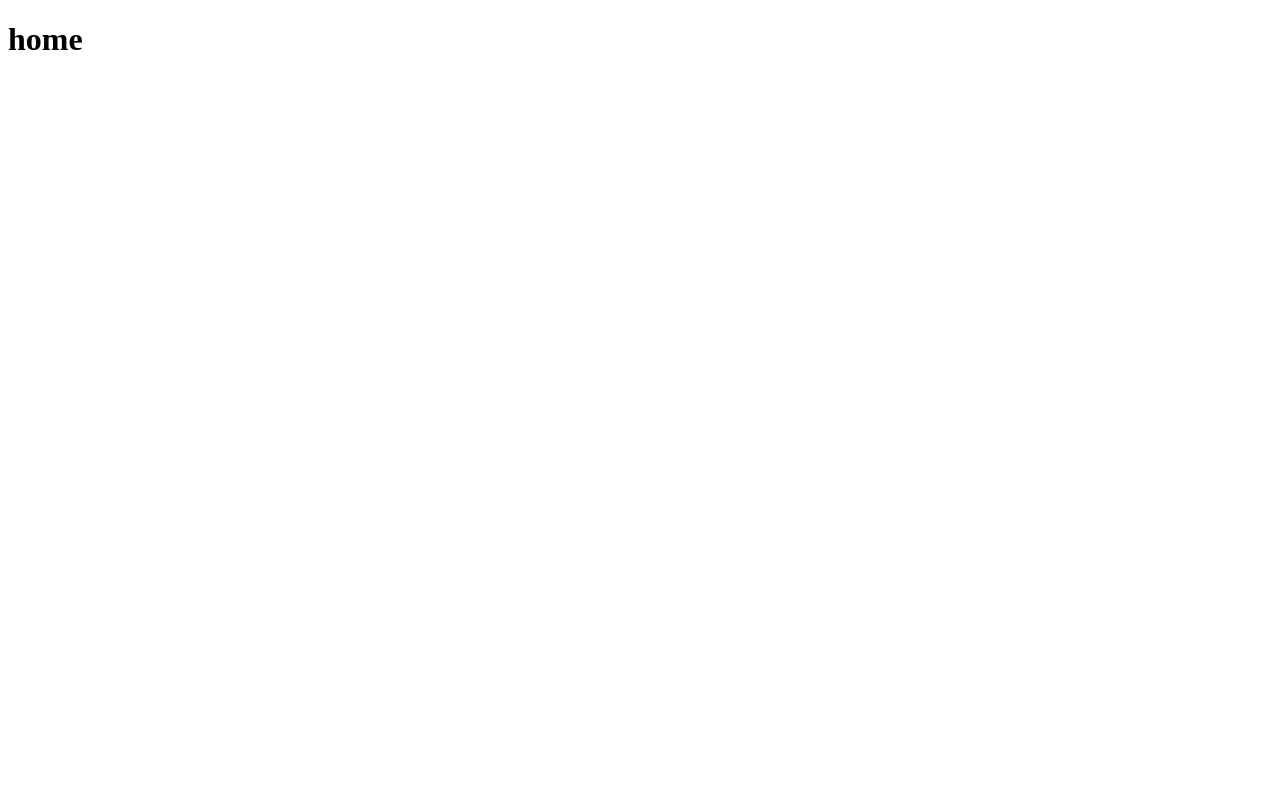
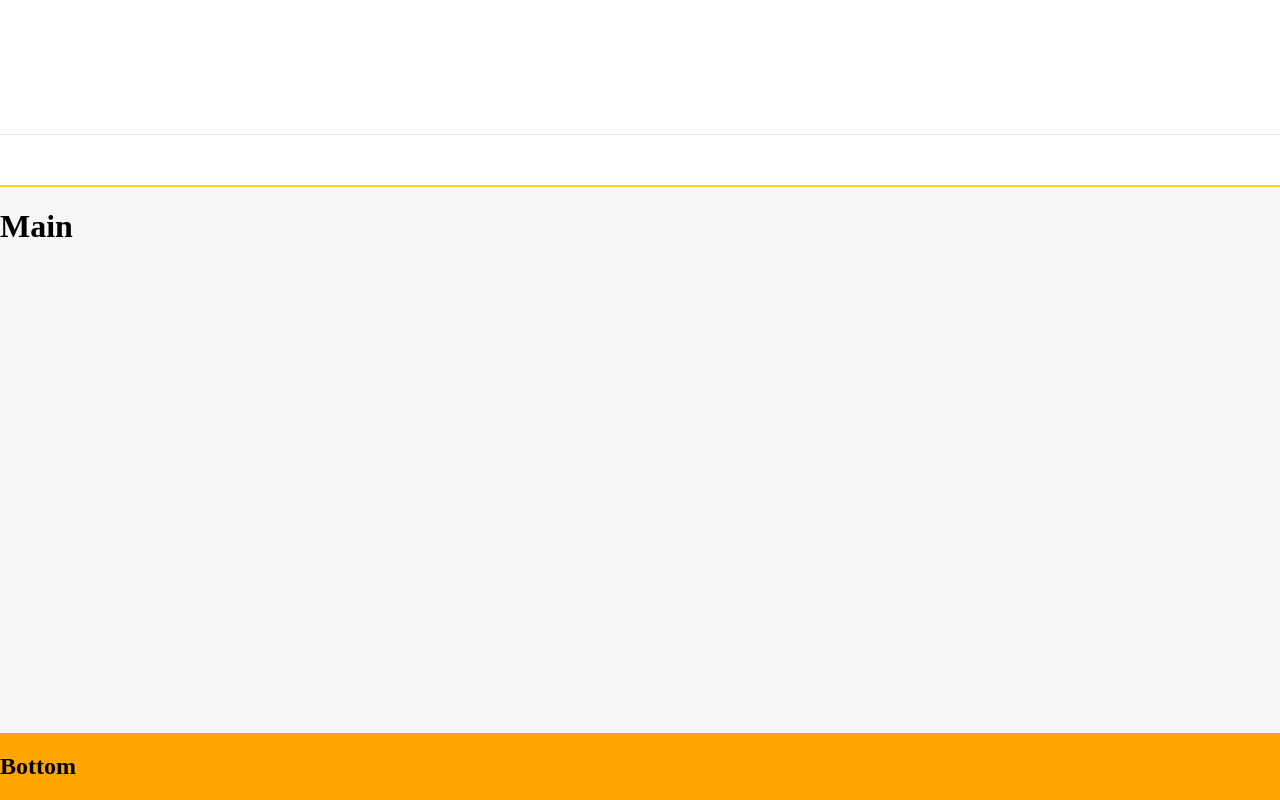
Before and after one commit to chopinballadeno4/in_jik, a React (Create React App) app: page / in a window 1280 px wide. Built offline with nearby package versions, Linux system fonts and the light colour scheme.

Commit message:
header layout

```diff
--- a/public/index.html
+++ b/public/index.html
@@ -5,7 +5,7 @@
     <meta name="viewport" content="width=device-width, initial-scale=1" />
     <title>React App</title>
   </head>
-  <body>
+  <body style="margin: 0px">
     <div id="root"></div>
   </body>
 </html>
--- a/src/Routes/Home.tsx
+++ b/src/Routes/Home.tsx
@@ -3,16 +3,62 @@ import styled from "styled-components";
 
 function Home() {
     const Entire = styled.div`
+        margin: 0;
+        padding: 0;
+        width: 100vw;
+        height: 100vh;
+        display: grid;
+        grid-template-rows: 187px 9fr 1fr;
+    `;
 
+    const Header = styled.header`
+        padding-left: 0px;
+        background-color: #ffffff;
+        grid-row: 0 1;
+        display: flex;
+        flex-direction: column;
+        width: 100vw;
+        height: 100vh;
+    `;
+
+    const HeaderSearch = styled.div`
+        width: 100vw;
+        height: 134px;
+    `;
+
+    const HeaderMenu = styled.div`
+        border-top: thin solid #e5e5e5;
+        border-bottom: 3px solid #ffd203;
+        width: 100vw;
+        height: 50px;
+    `;
+
+    const Main = styled.main`
+        background-color: #f7f7f7;
+        grid-row: 1 2;
+    `;
+
+    const Bottom = styled.article`
+        background-color: orange;
+        grid-row: 2 3;
     `;
 
 
     return (
-        <>
-            <Entire>
-                <h1> home</h1>
-            </Entire>
-        </>
+        <Entire>
+            <Header>
+                <HeaderSearch>
+                </HeaderSearch>
+                <HeaderMenu>
+                </HeaderMenu>
+            </Header>
+            <Main>
+                <h1>Main</h1>
+            </Main>
+            <Bottom>
+                <h1>Bottom</h1>
+            </Bottom>
+        </Entire>
     );
 }
 
--- a/src/index.tsx
+++ b/src/index.tsx
@@ -1,13 +1,20 @@
 import React from 'react';
 import ReactDOM from 'react-dom/client';
+import { ThemeProvider } from "styled-components";
 import App from './App';
 
 const root = ReactDOM.createRoot(
   document.getElementById('root') as HTMLElement
 );
 
+const darkmode = {
+
+}
+
 root.render(
   <React.StrictMode>
-    <App />
+    <ThemeProvider theme={darkmode}>
+      <App />
+    </ThemeProvider>
   </React.StrictMode>
 );
```
